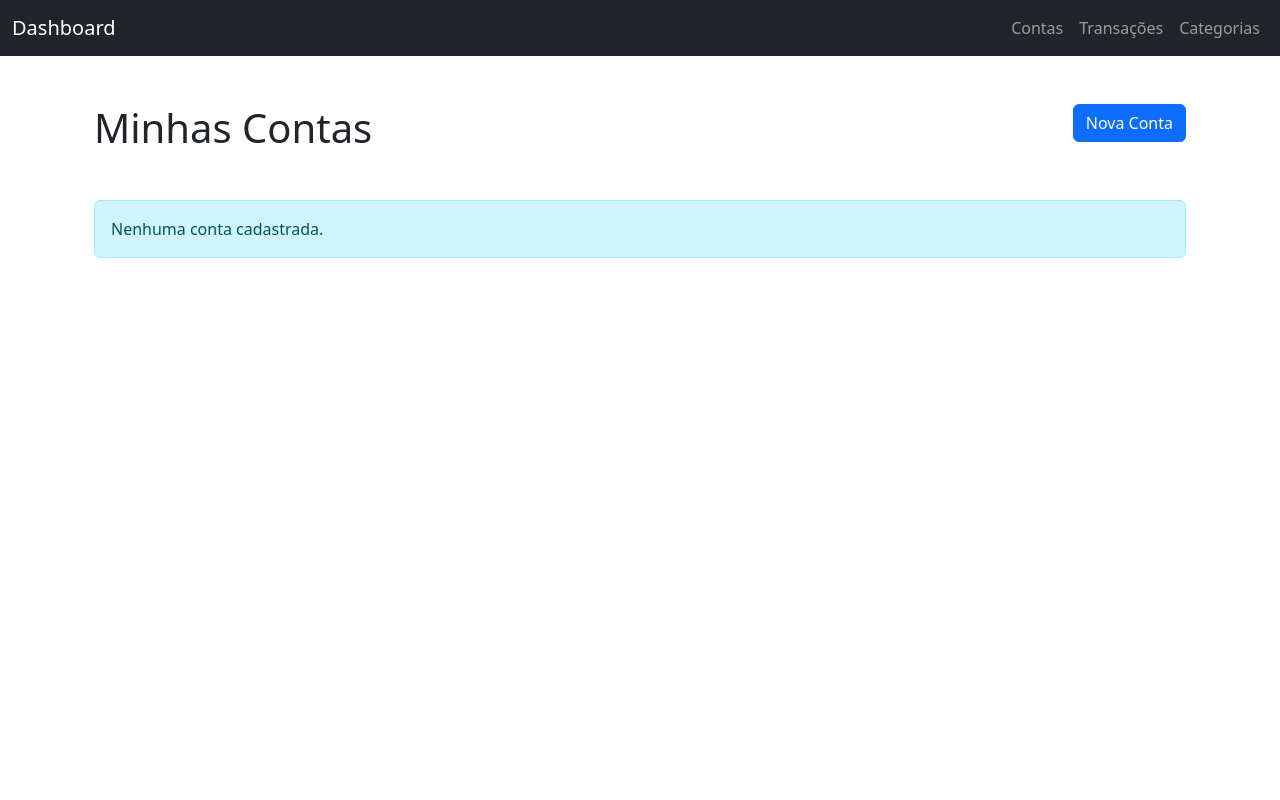
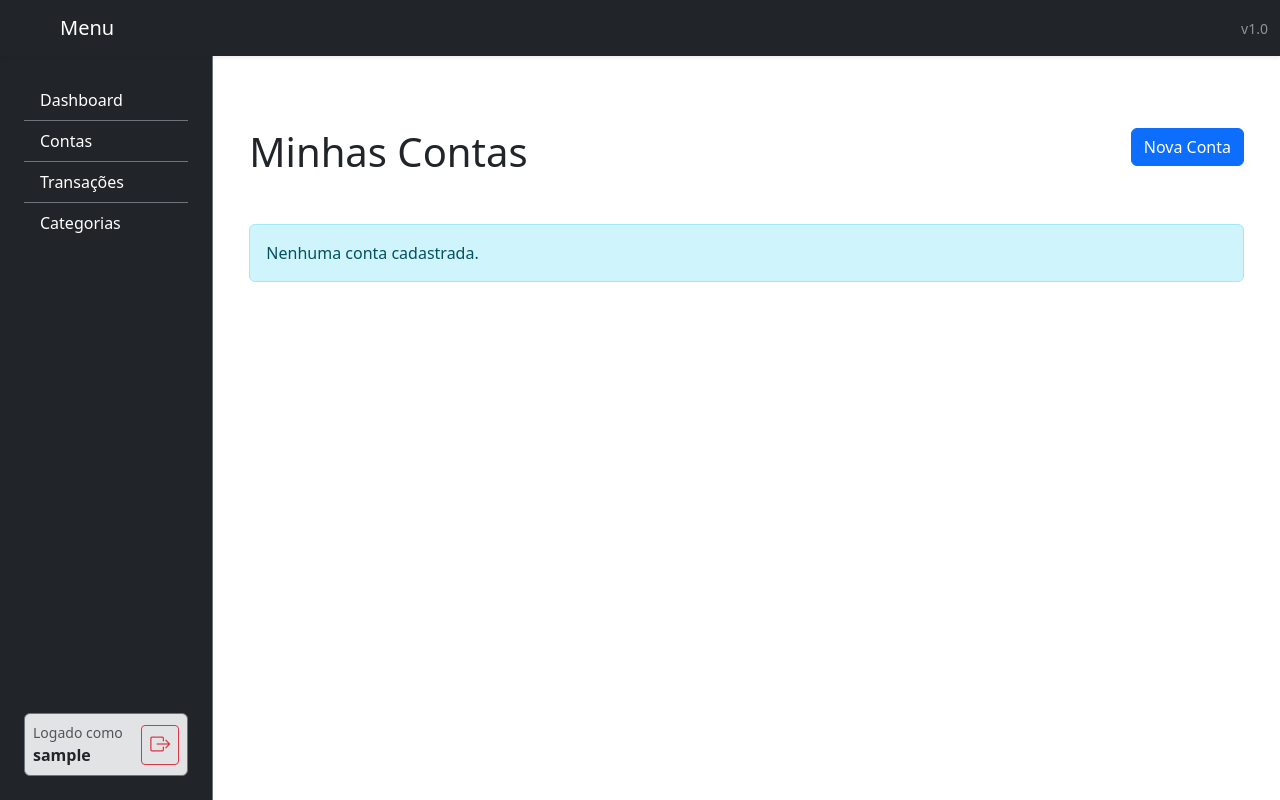
Before and after one commit to leonhardc/gestor-de-financas-pessoais, a Django app: page / in a window 1280 px wide. Run offline with Django 5.2, Linux system fonts and the light colour scheme; the visitor is signed in with stand-in values (Sample User, id 1); data that the repository does not hold is empty.

Commit message:
Melhora no design dos templates da aplicacao

```diff
--- a/templates/base.html
+++ b/templates/base.html
@@ -4,18 +4,65 @@
     <meta charset="UTF-8">
     <title>{% block title %}Gestão Financeira{% endblock %}</title>
     <link href="https://cdn.jsdelivr.net/npm/bootstrap@5.3.2/dist/css/bootstrap.min.css" rel="stylesheet">
+    <link rel="stylesheet" href="https://cdn.jsdelivr.net/npm/bootstrap-icons@1.11.3/font/bootstrap-icons.min.css">
 </head>
-<body>
+<body class="m-0{% if user.is_authenticated %} vh-100 overflow-hidden d-flex flex-column{% endif %}">
     {% if user.is_authenticated %}
         {% include "includes/_navbar.html" %}
+        <div class="offcanvas offcanvas-start bg-dark text-white d-lg-none" tabindex="-1" id="mobileAside" aria-labelledby="mobileAsideLabel">
+            <div class="offcanvas-header border-bottom border-secondary">
+                <h5 class="offcanvas-title" id="mobileAsideLabel">Menu</h5>
+                <button type="button" class="btn-close btn-close-white" data-bs-dismiss="offcanvas" aria-label="Fechar"></button>
+            </div>
+            <div class="offcanvas-body p-0">
+                {% include "includes/_asside.html" %}
+            </div>
+        </div>
+        <div class="container-fluid px-0 flex-grow-1 overflow-hidden">
+            <div class="row g-0 h-100">
+                <aside class="d-none d-lg-block col-lg-3 col-xl-2 bg-dark border-end border-secondary h-100 overflow-auto">
+                    {% include "includes/_asside.html" %}
+                </aside>
+                <div class="col-12 col-lg-9 col-xl-10 h-100 overflow-auto">
+                    <main class="px-3 px-md-4 py-3 py-md-4">
+    {% else %}
+        <main class="container mt-4">
     {% endif %}
-    <main class="container mt-4">
-        {% for message in messages %}
-            <p>{{ message }}</p>
-        {% endfor %}
-        {% block content %}
-        {% endblock %}
+
+    {% for message in messages %}
+        <p>{{ message }}</p>
+    {% endfor %}
+    {% block content %}
+    {% endblock %}
     </main>
+
+    {% if user.is_authenticated %}
+            </div>
+        </div>
+        </div>
+    {% endif %}
+
+    <div class="modal fade" id="logoutModal" tabindex="-1" aria-labelledby="logoutModalLabel" aria-hidden="true">
+        <div class="modal-dialog">
+            <div class="modal-content">
+                <div class="modal-header">
+                    <h5 class="modal-title" id="logoutModalLabel">Confirmar saída</h5>
+                    <button type="button" class="btn-close" data-bs-dismiss="modal" aria-label="Fechar"></button>
+                </div>
+                <div class="modal-body">
+                    Deseja realmente sair da sua conta?
+                </div>
+                <div class="modal-footer">
+                    <button type="button" class="btn btn-secondary" data-bs-dismiss="modal">Cancelar</button>
+                    <form method="post" action="{% url 'contas:logout' %}" class="d-inline">
+                        {% csrf_token %}
+                        <button type="submit" class="btn btn-danger">Sair</button>
+                    </form>
+                </div>
+            </div>
+        </div>
+    </div>
+
     <script src="https://cdn.jsdelivr.net/npm/bootstrap@5.3.2/dist/js/bootstrap.bundle.min.js"></script>
 </body>
 </html>
--- /dev/null
+++ b/templates/includes/_asside.html
@@ -0,0 +1,32 @@
+<div class="p-3 p-lg-4 h-100 d-flex flex-column">
+	<!-- <h6 class="text-uppercase text-white-50 mb-3">Navegação</h6> -->
+	<div class="list-group list-group-flush mb-3">
+		<a href="{% url 'contas:dashboard' %}" class="list-group-item list-group-item-action bg-dark text-white border-secondary">
+			Dashboard
+		</a>
+		<a href="{% url 'contas:listar_contas' %}" class="list-group-item list-group-item-action bg-dark text-white border-secondary">
+			Contas
+		</a>
+		<a href="{% url 'contas:listar_transacoes' %}" class="list-group-item list-group-item-action bg-dark text-white border-secondary">
+			Transações
+		</a>
+		<a href="{% url 'contas:listar_categorias' %}" class="list-group-item list-group-item-action bg-dark text-white border-secondary">
+			Categorias
+		</a>
+	</div>
+	<div class="mt-auto">
+		<div class="card bg-secondary-subtle border-secondary">
+			<div class="card-body p-2">
+				<div class="d-flex align-items-center justify-content-between">
+					<span class="text-dark">
+						<span class="d-block small text-body-secondary">Logado como</span>
+						<strong>{{ user.username }}</strong>
+					</span>
+					<button type="button" class="btn btn-sm btn-outline-danger" data-bs-toggle="modal" data-bs-target="#logoutModal" aria-label="Sair">
+						<i class="bi bi-box-arrow-right fs-5" aria-hidden="true"></i>
+					</button>
+				</div>
+			</div>
+		</div>
+	</div>
+</div>
--- a/templates/includes/_navbar.html
+++ b/templates/includes/_navbar.html
@@ -1,21 +1,12 @@
-<nav class="navbar navbar-expand-lg navbar-dark bg-dark mb-4">
+<nav class="navbar navbar-expand-lg navbar-dark bg-dark sticky-top shadow-sm">
     <div class="container-fluid">
-        <a class="navbar-brand" href="/">Dashboard</a>
-        <button class="navbar-toggler" type="button" data-bs-toggle="collapse" data-bs-target="#navbarNav" aria-controls="navbarNav" aria-expanded="false" aria-label="Toggle navigation">
-            <span class="navbar-toggler-icon"></span>
+        <button class="btn btn-outline-light d-lg-none" type="button" data-bs-toggle="offcanvas" data-bs-target="#mobileAside" aria-controls="mobileAside">
+            <i class="bi bi-list"></i>
         </button>
-        <div class="collapse navbar-collapse" id="navbarNav">
-            <ul class="navbar-nav ms-auto">
-                <li class="nav-item">
-                    <a class="nav-link" href="{% url 'contas:listar_contas' %}">Contas</a>
-                </li>
-                <li class="nav-item">
-                    <a class="nav-link" href="{% url 'contas:listar_transacoes' %}">Transações</a>
-                </li>
-                <li class="nav-item">
-                    <a class="nav-link" href="{% url 'contas:listar_categorias' %}">Categorias</a>
-                </li>
-            </ul>
+        <span class="navbar-brand ms-0 ms-lg-5">Menu</span>
+        <div class="ms-auto d-flex align-items-center gap-3">
+            <i class="bi bi-cash-coin"></i>
+            <span class="navbar-text text-white-50 small d-none d-md-inline">v1.0</span>
         </div>
     </div>
 </nav>
```
Also changed, not shown: templates/contas/dashboard.html (added, +70 -0 lines).
